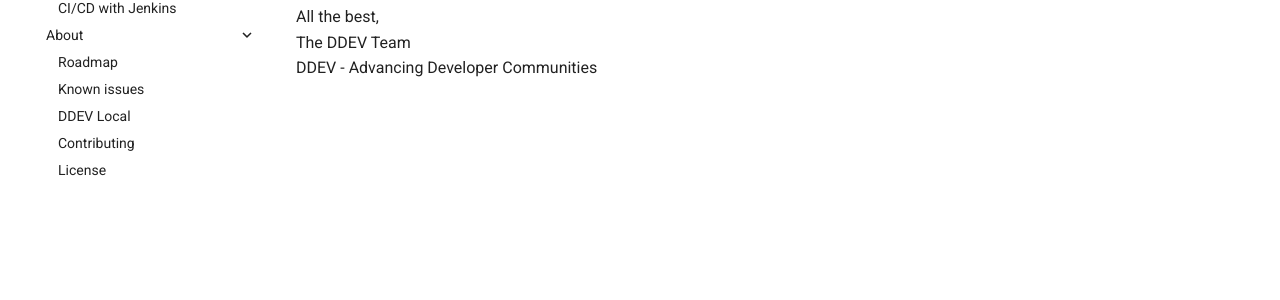
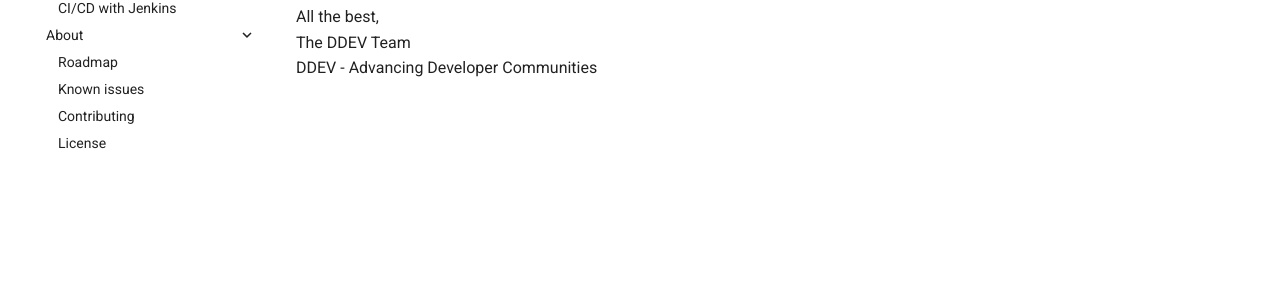
Before and after one commit to fru-io/docs-live, an MkDocs documentation site: the page built from docs/index.md, in a window 1280 px wide. Shown: the part 444-744 px from the top of the page. Built offline with MkDocs 1.6.1 and Material for MkDocs 9.7.7, drawn with Linux system fonts in a browser that asks for light colours.

Commit message:
update menu for local (#45)

```diff
--- a/mkdocs.yml
+++ b/mkdocs.yml
@@ -25,7 +25,6 @@ nav:
     - About:
         - Roadmap: roadmap.md
         - Known issues: known-issues.md
-        - DDEV Local: ddev-local.md
         - Contributing: https://github.com/drud/community/blob/master/governance.md
         - License: https://github.com/drud/docs/blob/master/LICENSE.md
 
```
